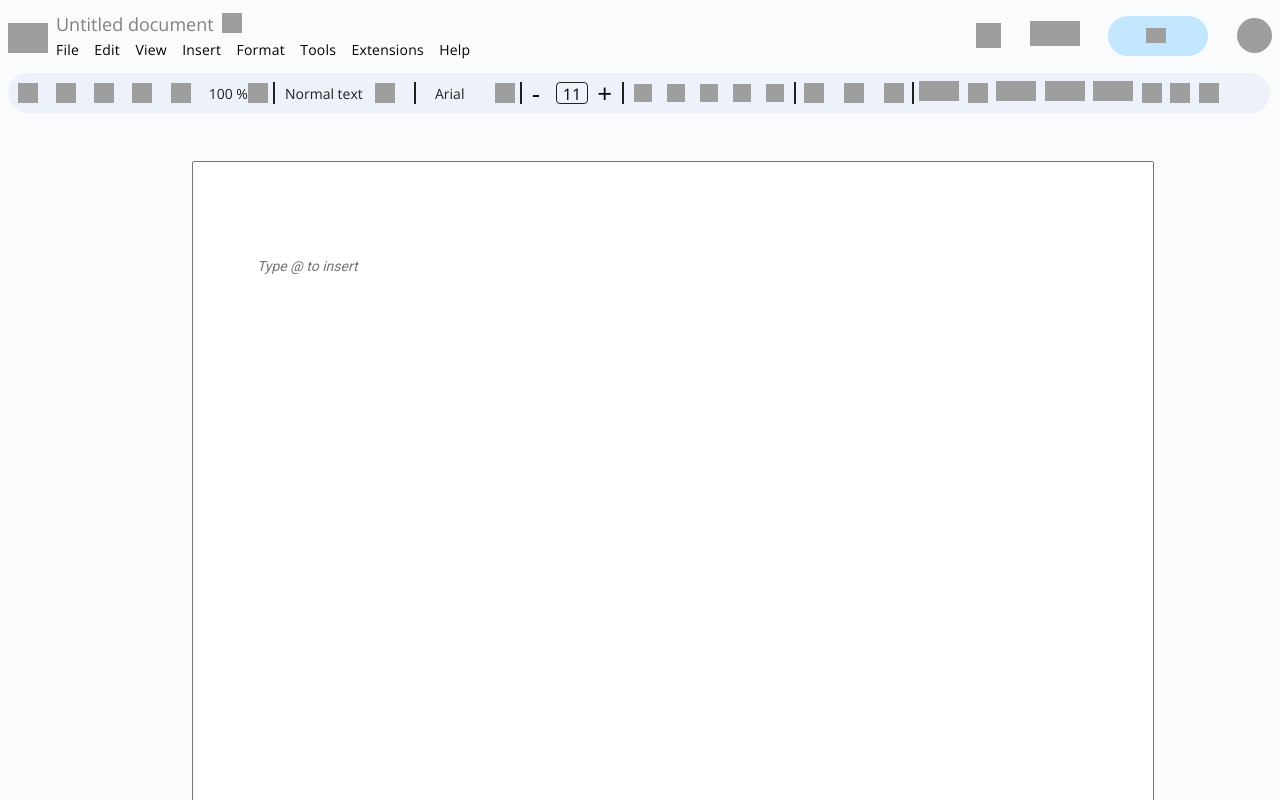
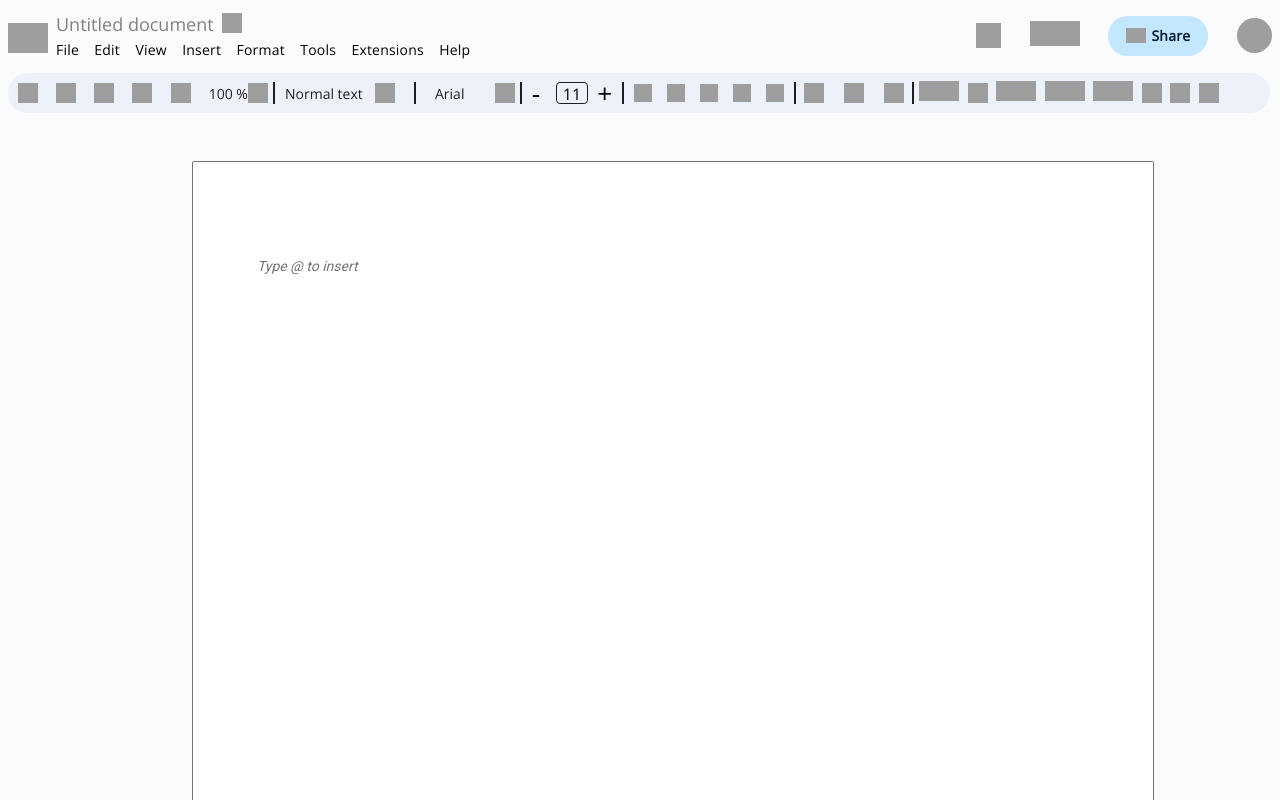
Before and after one commit to ARTHANUR/google-docs-clone, a React (Create React App) app: page / in a window 1280 px wide. Shown: the top 800 px of the page. Built offline with nearby package versions, Linux system fonts and the light colour scheme; grey boxes are pictures that could not be loaded.

Commit message:
ready for submission

```diff
--- a/src/components/Header.jsx
+++ b/src/components/Header.jsx
@@ -30,7 +30,7 @@ const Header = () => {
                     </div>
                     <div>
                         <img className="lock" src="https://res.cloudinary.com/dboa7dqkl/image/upload/v1684478677/Google%20docs/lock_FILL0_wght400_GRAD0_opsz48_smdahw.png" alt="" />
-                        {/* <span>Share</span> */}
+                        <span>Share</span>
                     </div>
                     <img className="profile-pic" src="https://res.cloudinary.com/dboa7dqkl/image/upload/v1683897267/cosmetics/pexels-jonaorle-3828268_ctpqw3.jpg" alt="" />
                 </div>
```
